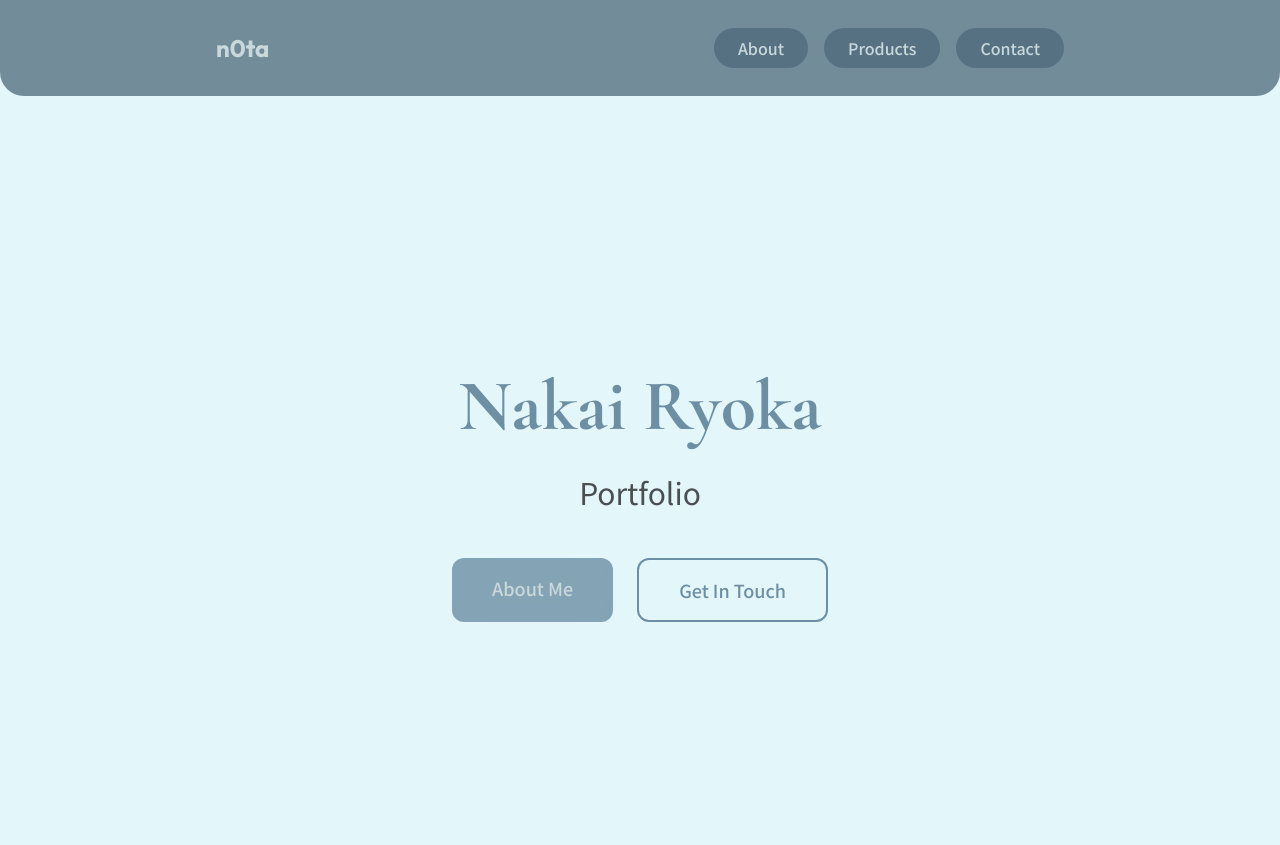
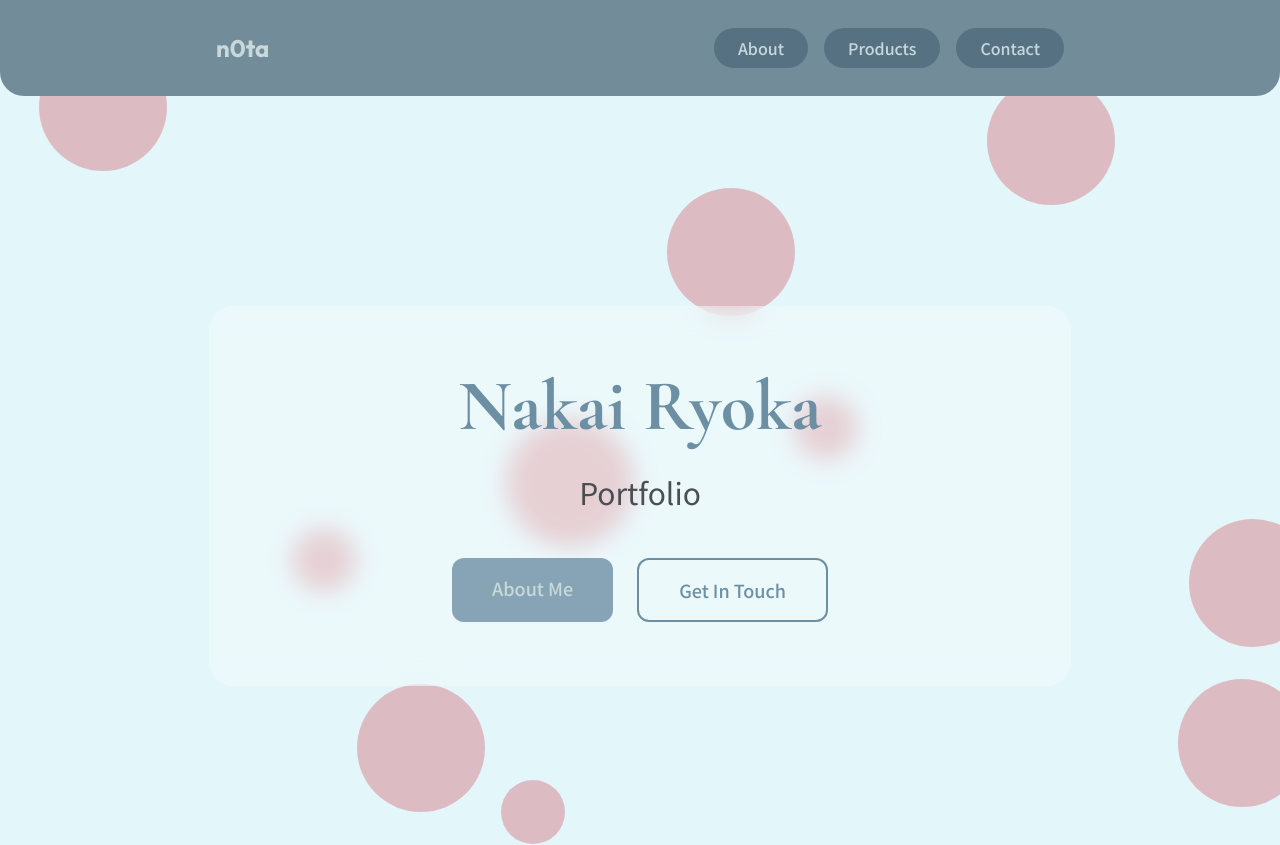
Before and after one commit to ryokcha/n0ta, a Next.js app: page / in a window 1280 px wide. Shown: the top 845 px of the page. Built offline with nearby package versions, Linux system fonts and the light colour scheme; a web font is replaced by a local one.

Commit message:
homeの背景

```diff
--- /dev/null
+++ b/app/components/DotsBackground.tsx
@@ -0,0 +1,74 @@
+"use client";
+
+import { useEffect, useState } from "react";
+
+interface Dot {
+  id: number;
+  left: string;
+  top: string;
+  size: "medium" | "large";
+}
+
+export function DotsBackground() {
+  const [dots, setDots] = useState<Dot[]>([]);
+  const [mounted, setMounted] = useState(false);
+
+  useEffect(() => {
+    const dots: Dot[] = [];
+    const gridCells: Set<string> = new Set();
+    const cellSize = 20;
+    const maxCols = Math.ceil(100 / cellSize);
+    const maxRows = Math.ceil(100 / cellSize);
+
+    let attempts = 0;
+    const maxAttempts = 10 * 10;
+
+    while (dots.length < 10 && attempts < maxAttempts) {
+      const col = Math.floor(Math.random() * maxCols);
+      const row = Math.floor(Math.random() * maxRows);
+      const cellKey = `${col},${row}`;
+
+      if (!gridCells.has(cellKey)) {
+        gridCells.add(cellKey);
+        const size = Math.random() < 0.3 ? "medium" : "large";
+        const offsetX = Math.random() * cellSize;
+        const offsetY = Math.random() * cellSize;
+        const left = col * cellSize + offsetX;
+        const top = row * cellSize + offsetY;
+
+        dots.push({
+          id: dots.length,
+          left: `${left}%`,
+          top: `${top}%`,
+          size,
+        });
+      }
+      attempts++;
+    }
+
+    setDots(dots);
+    setMounted(true);
+  }, []);
+
+  if (!mounted) {
+    return null;
+  }
+
+  return (
+    <div className="absolute inset-0 pointer-events-none overflow-hidden">
+      {dots.map((dot) => (
+        <div
+          key={dot.id}
+          className={`absolute rounded-full bg-[#D5848C]/50 ${
+            dot.size === "medium" ? "w-16 h-16" : "w-32 h-32"
+          }`}
+          style={{
+            left: dot.left,
+            top: dot.top,
+            transform: "translate(-50%, -50%)",
+          }}
+        />
+      ))}
+    </div>
+  );
+}
--- a/app/data/products.ts
+++ b/app/data/products.ts
@@ -88,7 +88,7 @@ export const products: Product[] = [
     teamSize: 1,
     role: "全体の設計とコンポーネント作成",
     technologies: ["Figma"],
-    status: "planning",
+    status: "Planning",
   },
 
 ];
--- a/app/page.tsx
+++ b/app/page.tsx
@@ -1,21 +1,23 @@
 import Link from "next/link";
+import { DotsBackground } from "@/app/components/DotsBackground";
 
 export default function Home() {
   return (
     <>
       {/* Hero Section */}
-      <main className="h-screen flex items-center justify-center px-6">
-        <section className="text-center">
+      <main className="h-screen flex items-center justify-center px-6 relative overflow-hidden">
+        <DotsBackground />
+        <section className="text-center relative z-10 bg-white/30 backdrop-blur-md rounded-3xl px-12 py-16 w-full md:w-[70%]">
           <h2 className="text-7xl font-bold text-[#6C8FA3] mb-8">
             Nakai Ryoka
           </h2>
           <p className="text-3xl text-[#4A4F52] mb-12">
             Portfolio
           </p>
-          <div className="flex gap-6 justify-center">
+          <div className="flex gap-6 justify-center flex-wrap">
             <Link
               href="/about"
-              className="px-10 py-4 bg-[#6C8FA3]/80 backdrop-blur-lg text-[#c8d8db] rounded-xl font-medium text-lg hover:bg-[#D5848C] transition-colors"
+              className="px-10 py-4 bg-[#6C8FA3]/80 backdrop-blur-lg text-[#c8d8db] rounded-xl font-medium text-lg hover:bg-[#567282] transition-colors"
             >
               About Me
             </Link>
```
